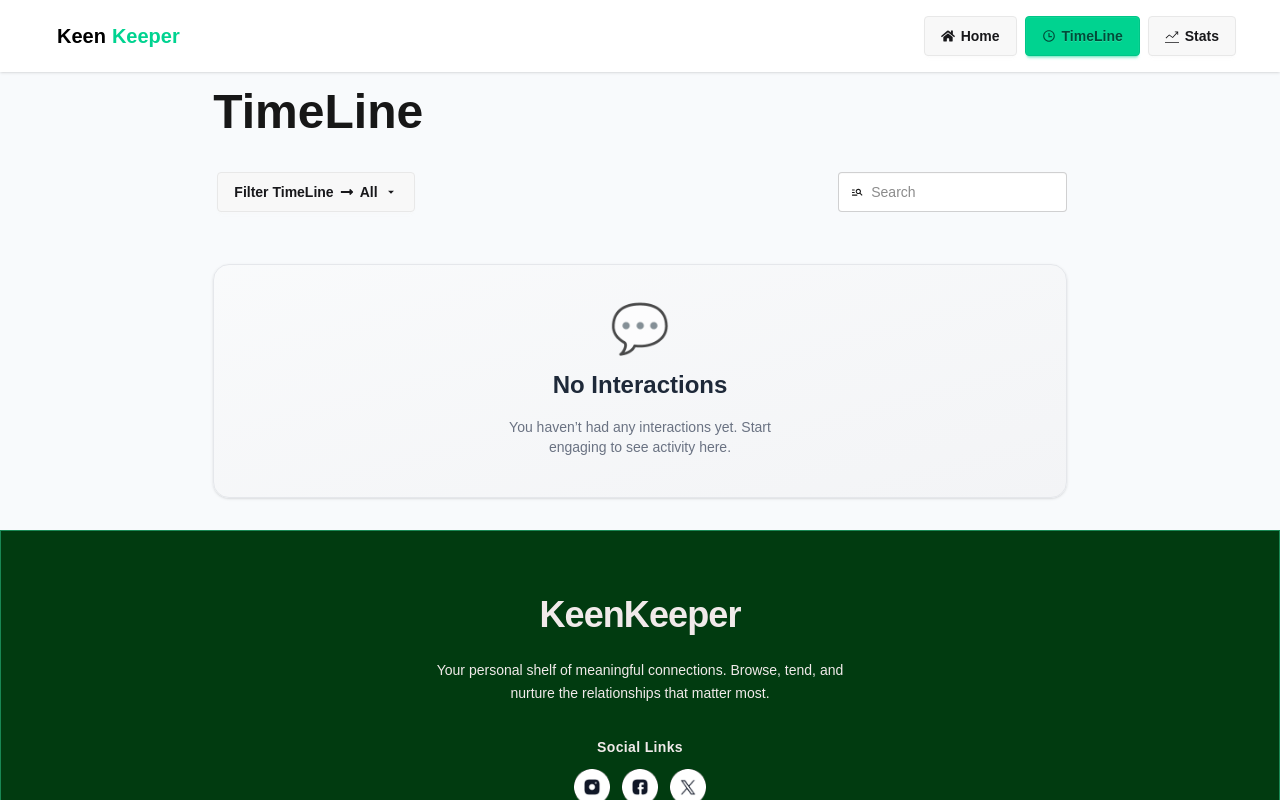
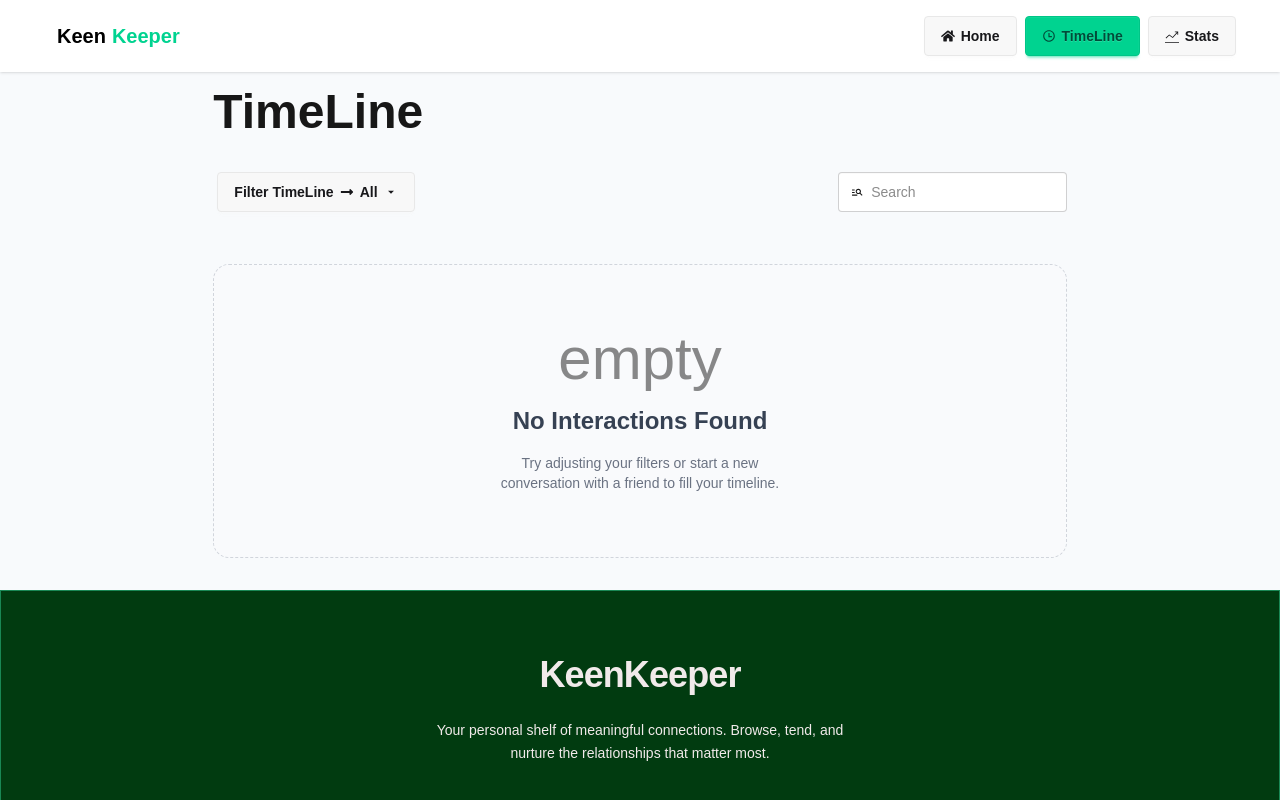
Before and after one commit to sadiarahmansmrity0/KeenKeeper, a Next.js app: page /timeline in a window 1280 px wide. Shown: the top 800 px of the page. Built offline with nearby package versions, Linux system fonts and the light colour scheme.

Commit message:
solved setIsMounted error

```diff
--- a/src/components/TimeLineCard.jsx
+++ b/src/components/TimeLineCard.jsx
@@ -1,22 +1,32 @@
-
+"use client";
 import { InterectionsContext } from '@/context/installcontext';
 import React, { useContext, useEffect, useState } from 'react';
 
 const TimeLineCard = ({ sortType, search }) => {
     const { interections } = useContext(InterectionsContext);
-    const [filteredList, setFilteredList] = useState(interections);
-    console.log(search);
+
+    // 1. Initialize with an empty array to avoid server/client mismatch
+    const [filteredList, setFilteredList] = useState([]);
+
+    // 2. Track mounting to prevent hydration errors
+    const [isMounted, setIsMounted] = useState(false);
+  useEffect(() => {
+    // eslint-disable-next-line react-hooks/exhaustive-deps
+    setIsMounted(true);
+}, []);
 
     useEffect(() => {
+
         let updatedList = [...interections];
 
-
+        // Search Filter Logic
         if (search) {
             updatedList = updatedList.filter((item) =>
                 item.with.toLowerCase().includes(search.toLowerCase())
             );
         }
 
+        // Sorting & Type Filter Logic
         if (sortType === "Date") {
             updatedList = updatedList.sort(
                 (a, b) => new Date(b.date) - new Date(a.date)
@@ -33,38 +43,54 @@ const TimeLineCard = ({ sortType, search }) => {
 
     }, [sortType, interections, search]);
 
+    // Don't render anything on the server to ensure perfect hydration
+    if (!isMounted) {
+        return null;
+    }
 
     return (
-        <>
-
+        <div className="w-full">
             {filteredList.length > 0 ? (
                 <div className="flex flex-col w-full gap-4 my-8">
                     {filteredList.map((interection, index) => (
-                        <div className="px-3 py-10 rounded-lg shadow flex items-start bg-white" key={interection.id || index}>
-                            <div className="flex items-center gap-1">
-                                <div>
+                        <div
+                            className="px-6 py-8 rounded-lg shadow-sm flex items-center justify-between bg-white border border-gray-100"
+                            key={interection.id || index}
+                        >
+                            <div className="flex items-center gap-4">
+                                <div className="p-3 bg-gray-50 rounded-full text-2xl">
                                     {interection.icon}
                                 </div>
                                 <div>
-                                    <h1 className="flex justify-center items-center gap-2"><span className="text-success text-lg font-semibold">{interection.type}</span>with{interection.with}</h1>
-                                    <p>{interection.date}</p>
+                                    <h1 className="text-lg font-medium text-gray-800">
+                                        <span className="text-success font-bold capitalize">
+                                            {interection.type}
+                                        </span>
+                                        {" "}with {interection.with}
+                                    </h1>
+                                    <p className="text-sm text-gray-400">
+                                        {new Date(interection.date).toLocaleDateString('en-GB', {
+                                            day: 'numeric',
+                                            month: 'short',
+                                            year: 'numeric'
+                                        })}
+                                    </p>
                                 </div>
                             </div>
                         </div>
                     ))}
                 </div>
             ) : (
-                <div className="flex flex-col items-center justify-center w-full gap-4 my-8 py-10 px-6 rounded-2xl border border-gray-200 bg-gradient-to-br from-gray-50 to-gray-100 shadow-sm">
-                    <div className="text-5xl opacity-70">💬</div>
-                    <h1 className="text-2xl font-semibold text-gray-800">No Interactions</h1>
+                /* Empty State */
+                <div className="flex flex-col items-center justify-center w-full gap-4 my-8 py-16 px-6 rounded-2xl border border-dashed border-gray-300 bg-gray-50/50">
+                    <div className="text-6xl grayscale opacity-50">empty</div>
+                    <h1 className="text-2xl font-semibold text-gray-700">No Interactions Found</h1>
                     <p className="text-sm text-gray-500 text-center max-w-xs">
-                        You haven’t had any interactions yet. Start engaging to see activity here.
+                        Try adjusting your filters or start a new conversation with a friend to fill your timeline.
                     </p>
                 </div>
-            )
-            }
-
-        </>
+            )}
+        </div>
     );
 };
 
```
